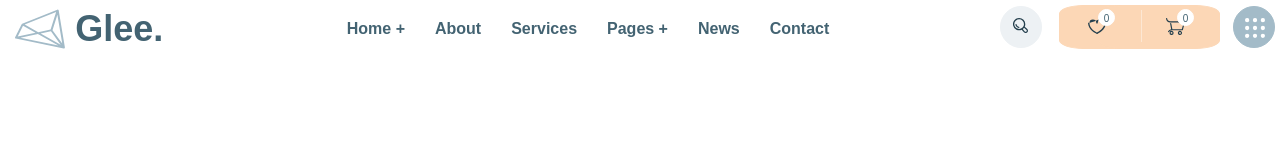
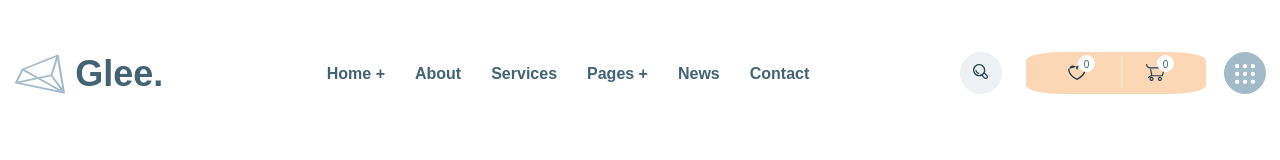
Before and after one commit to VadimMatveevskiy/Glee, a website: page app/index.html in a window 1280 px wide. Drawn offline with nearby package versions, Linux system fonts and the light colour scheme; files that its build step writes are made by us from their sources.

Commit message:
fix header user-nav style

```diff
--- a/app/scss/style.scss
+++ b/app/scss/style.scss
@@ -8,6 +8,7 @@
         display: flex;
         justify-content: space-between;
         align-items: center;
+        padding: 45px 0;
     }
 }
 .logo{
@@ -32,11 +33,19 @@
 }
 .user-nav{
     display: flex;
+    margin-right: 10px;
     &__link{
         position: relative;
+        cursor: pointer;
     }
-    &__link + .user-nav__link{
+    &__link-cart{
         margin-left: 60px;
+    }
+    &__link-heart{
+        margin-left: 80px;
+    }
+    &__link-menu{
+        margin-left: 70px;
     }
     &__link-search::after,
     &__link-menu::after{
@@ -51,25 +60,23 @@
         border-radius: 50%;
         background-color: #edf1f4;
     }
-    &__link-img{
-        margin-bottom: 2px;
-    }
     &__link-menu::after{
         content: '';
         border: 1px solid #a3bbc8;
-        right: -10px;
+        right: -11px;
         background-color: #a3bbc8;
     }
 
     &__link-heart::after{
         content: '';
         position: absolute;
-        top: -13px;
-        right: -75px;
+        top: -12px;
+        right: -120px;
         z-index: -1;
-        border: 1px solid #fcd7b6;
+        border: 0px solid #fcd7b6;
         background-color: #fcd7b6;
-        padding: 21px 60px;
+        width: 180px;
+        height: 42px;
         border-radius: 20%;
     }
     &__link-cart::after{
@@ -80,17 +87,6 @@
         top: -8px;
         right: 42px;
         border-left: 1px solid #fde7d3;
-    }
-    &__link-cart::before{
-        content: '';
-        position: absolute;
-        top: -13px;
-        right: -35px;
-        z-index: -1;
-        border: 1px solid #fcd7b6;
-        background-color: #fcd7b6;
-        padding: 21px 60px;
-        border-radius: 20%;
     }
     &__link-num{
         position: absolute;
```
